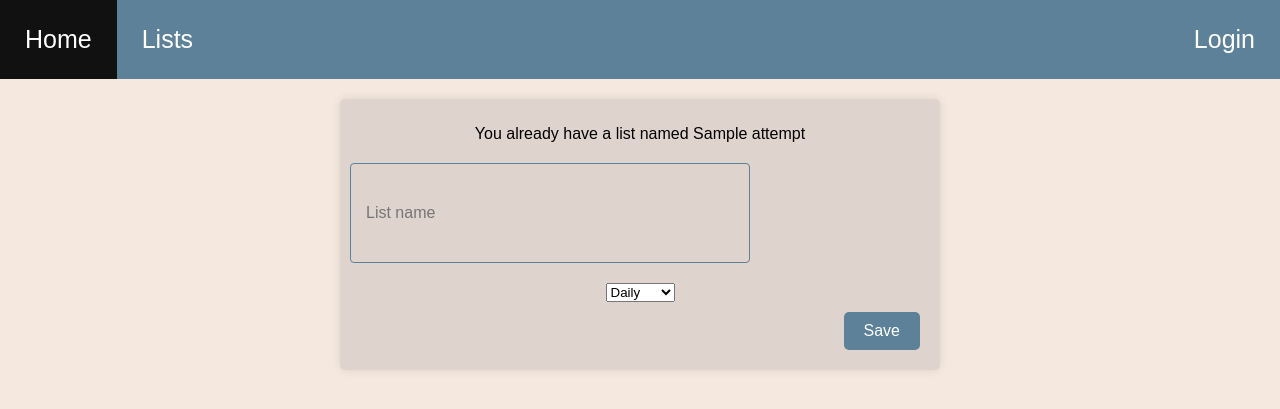
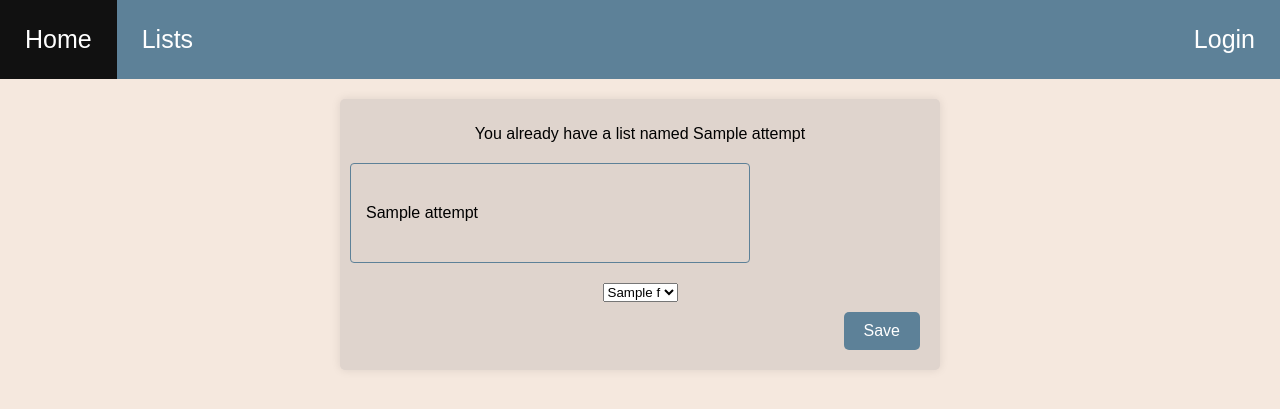
Before and after one commit to nelk114/lifetrack, a Django app: template templates/lifetrack/addlist.html in a window 1280 px wide. Shown: the top 409 px of the page. Run offline with Django 3.2, Linux system fonts and the light colour scheme; the template is opened without the code that fills it: most values are stand-ins (such as "Sample title", 1, 10 or a date in 2020).

Commit message:
Make addlist less forgetful
Nothing worse than the browser losing all your work.
But we can help.

```diff
--- a/lifetrack/views.py
+++ b/lifetrack/views.py
@@ -38,8 +38,9 @@ def lists(r):
 	return render(r,'lifetrack/lists.html',context={'ls':ls})
 
 def addlist(r):
-	att=None
+	att,freq=None,None
 	if r.method=='POST' and r.POST.get('form'):
+		freq=r.POST.get('freq')
 		ls=ListForm(r.POST)
 		if ls.is_valid():
 			att=ls.cleaned_data['name']
@@ -49,7 +50,7 @@ def addlist(r):
 				l=ls.save(commit=False);l.user=r.user;l.save()
 				return redirect(reverse('lifetrack:lists'))
 		else:print(ls.errors)
-	return render(r,'lifetrack/addlist.html',context={'attempt':att,'f':F})
+	return render(r,'lifetrack/addlist.html',context={'attempt':att,'freq':freq,'f':F})
 
 def editlist(r):
 	if r.method!='POST':return HttpResponse('How did you get here w/o POST; noöne\'ll know which list y\'want to edit!!1! URL Fishers get off my lawn',status=400)
--- a/templates/lifetrack/addlist.html
+++ b/templates/lifetrack/addlist.html
@@ -8,11 +8,11 @@
 <p>You already have a list named {{attempt}}</p>
 {% endif %}
 {% csrf_token %}
-<input type="text" name="name" placeholder="List name" />
+<input type="text" name="name" placeholder="List name" value="{{attempt}}">
 <select name="freq">
-	<option value="daily">Daily</option>
-	<option value="weekly">Weekly</option>
-	<option value="monthly">Monthly</option>
+{% for e in f %}
+	<option value="{{e}}"{% if e == freq %} selected{% endif %}>{{e.title}}</option>
+{% endfor %}
 </select>
 <div class="button-container">
 <button class="save" name="form" value="add">Save</button>
```
